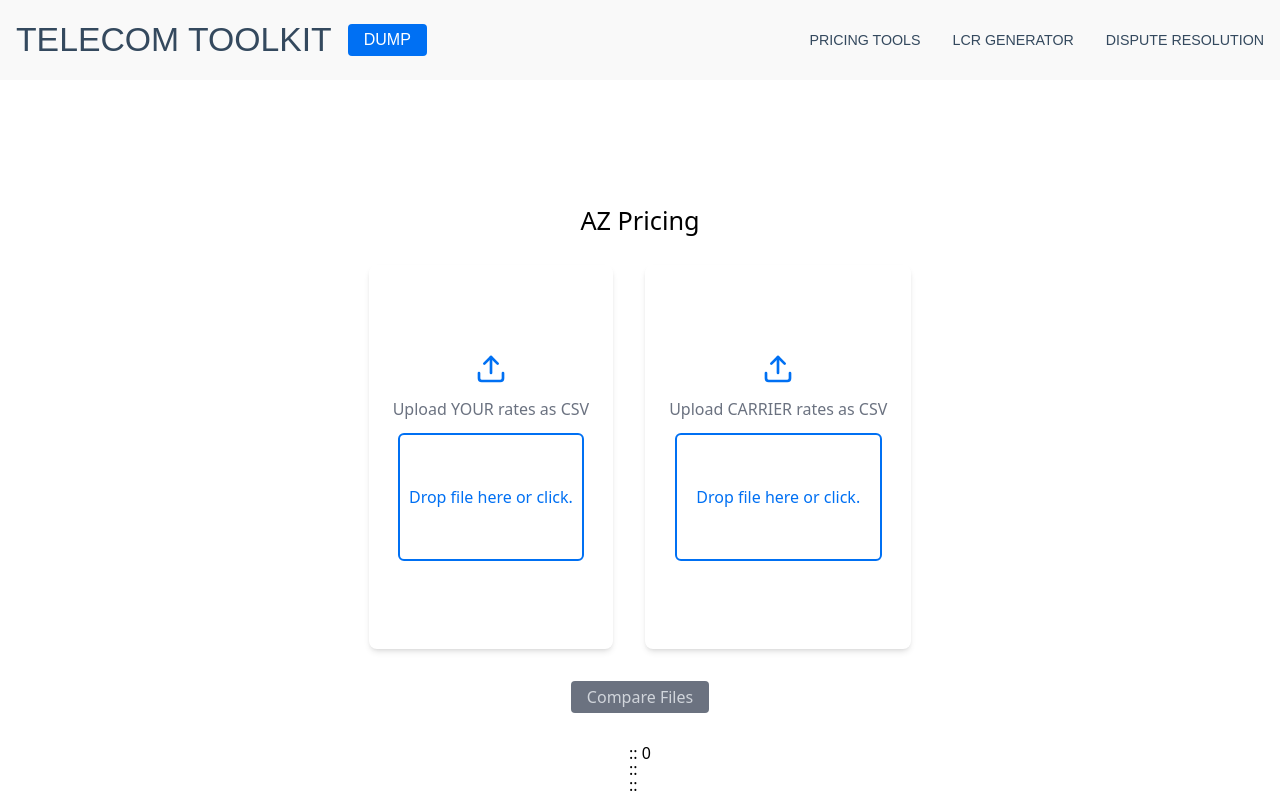
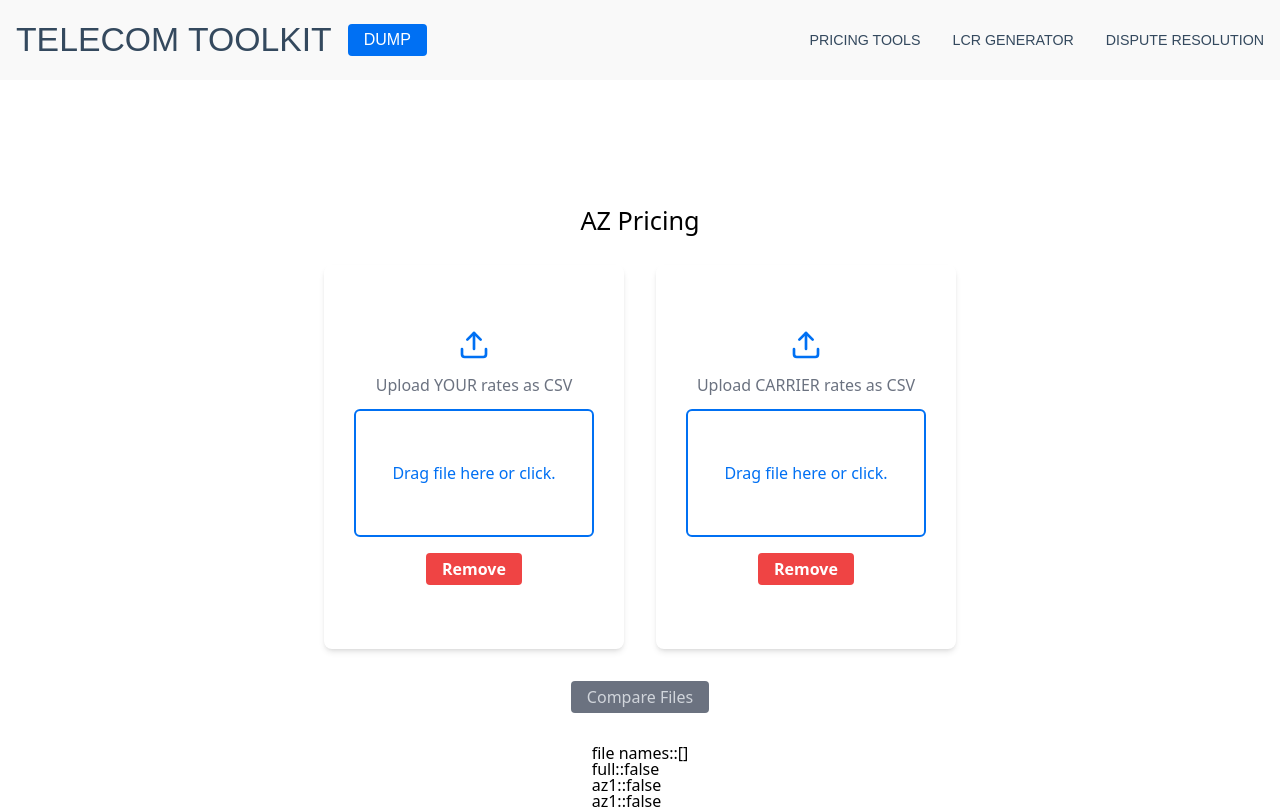
Before and after one commit to kdjordan/voip-accelerator, a Vue app: page / in a window 1280 px wide. Built offline with nearby package versions, Linux system fonts and the light colour scheme.

Commit message:
refactoring Upload comp for Pinia

```diff
--- a/src/App.vue
+++ b/src/App.vue
@@ -9,8 +9,9 @@
 </template>
 
 <script setup>
-	import Header from './components/TheHeader.vue'
+	import Header from './components/TheHeader.vue';
 </script>
+
 <style>
 	.aborder {
 		border: 1px solid red;
--- /dev/null
+++ b/src/components/DeleteButton.vue
@@ -0,0 +1,8 @@
+<template>
+  <button class="bg-red-500 hover:bg-red-700 text-white font-bold py-2 px-4 rounded">
+    Remove
+  </button>
+</template>
+
+<style scoped>
+</style>
--- a/src/components/DumpDbButton.vue
+++ b/src/components/DumpDbButton.vue
@@ -10,7 +10,9 @@
 	function dumpDB() {
 		deleteUS();
 		deleteAZ();
-		window.location.reload();
+		setTimeout(() => {
+			window.location.reload();
+		}, 1000)
 	}
 
 	function deleteUS() {
--- a/src/components/UploadComponent.vue
+++ b/src/components/UploadComponent.vue
@@ -1,24 +1,23 @@
 <template>
-	<div class="max-w-md">
+	<div class="min-w-[300px] max-w-md rounded">
 		<div
 			class="px-6 rounded-lg shadow-md flex flex-col items-center justify-center space-y-4 h-96"
 		>
 			<UploadIcon class="w-8 h-8 text-primary" />
-			<p class="text-muted-foreground">{{ mssg }}</p>
+			<p class="text-muted-foreground">{{ displayMessage }}</p>
 			<div
-				class="w-[95%] h-32 border-2 border-primary rounded-md flex items-center justify-center text-primary hover:bg-primary/10 transition-colors"
+				:class="[
+					'w-[95%] h-32 border-2 border-primary rounded-md flex items-center justify-center text-primary hover:bg-primary/10 transition-colors',
+					{ pulse: false,'bg-green-100': props.disabled },
+				]"
 				@dragover.prevent="onDragOver"
 				@drop.prevent="onDrop"
 				@dragenter="onDragEnter"
 				@dragleave="onDragLeave"
 				@click="selectFile"
 			>
-				<p v-if="!localDBloading">Drop file here or click.</p>
-				<div v-if="localDBloading" class="pulseOverlay h-32">
-					<div class="pulse">
-						<h2>Working on it...</h2>
-					</div>
-				</div>
+				<p>{{ statusMessage }}</p>
+
 				<input
 					type="file"
 					@change="handleFileUpload"
@@ -27,6 +26,7 @@
 					ref="fileInput"
 				/>
 			</div>
+			<DeleteButton />
 		</div>
 		<!-- Column Roles Modal -->
 		<TheModal
@@ -40,12 +40,16 @@
 			@cancel="cancelModal"
 		/>
 	</div>
+	<!-- {{ DBstore.AZfilesUploaded.file1 }}
+	{{ props.compName }} -->
+	<!-- {{ file.name }} -->
 </template>
 
 <script setup lang="ts">
 	import TheModal from './TheModal.vue';
 	import UploadIcon from './UploadIcon.vue';
-	import { ref, computed } from 'vue';
+	import DeleteButton	from './DeleteButton.vue'
+	import { ref, computed, watch } from 'vue';
 	import Papa from 'papaparse';
 	import { useIndexedDB } from '../composables/useIndexDB';
 	import {
@@ -55,9 +59,8 @@
 	import { useDBstore } from '@/stores/db';
 
 	const DBstore = useDBstore();
-	const { storeInIndexedDB, localDBloading, localDBloaded } =
+	const { storeInIndexedDB } =
 		useIndexedDB();
-
 	const file = ref<File | null>(null);
 	const fileInput = ref<HTMLInputElement | null>(null);
 	const columns = ref<string[]>([]);
@@ -66,20 +69,34 @@
 	const isDragOver = ref<boolean>(false);
 	const showModal = ref<boolean>(false);
 	const startLine = ref<number>(1);
-	const loaded = ref<boolean>(false);
-	const successMessage = '<p>We Got it. Nice.</p>';
+	const successMessage = 'We Got it. Nice.';
 
 	const props = defineProps<{
 		mssg: string;
 		DBname: string;
-		compName: string;
+		componentName: string;
+		disabled: boolean;
 	}>();
+	// console.log('props', props)
+
+	const statusMessage = ref('Drag file here or click.');
 
 	const emit = defineEmits(['fileProcessed']);
 
 	const displayMessage = computed(() => {
-		return localDBloaded.value ? successMessage : props.mssg;
+		return props.disabled ? successMessage : props.mssg;
 	});
+
+	// watch([localDBloading, localDBloaded, () => props.mssg], () => {
+	// 	if (localDBloading.value) {
+	// 		statusMessage.value = 'Working on it...';
+	// 	} else if (localDBloaded.value) {
+	// 		statusMessage.value = 'Success!';
+	// 	} else {
+	// 		statusMessage.value = props.mssg;
+	// 	}
+	// });
+
 
 	function handleFileUpload(event: Event) {
 		const target = event.target as HTMLInputElement | null;
@@ -200,17 +217,22 @@
 				await storeInIndexedDB(
 					standardizedData,
 					props.DBname,
-					file.value.name.split('.')[0]
+					file.value.name,
+					props.componentName,
 				);
+				// console.log('emitting ', file.value, props.componentName)
+				emit('fileProcessed', file.value, props.componentName);
 			}
 		} catch (error) {
 			console.error('Error storing data in IndexedDB:', error);
 		}
-		emit('fileProcessed', props.compName);
 	}
 </script>
 
 <style scoped>
+.loaded {
+	background-color: green;
+}
 	.drop-zone {
 		min-height: 150px;
 		position: relative;
@@ -229,19 +251,6 @@
 		animation: pulse 2s infinite;
 	}
 
-	.pulseOverlay {
-		/* position: absolute;
-		top: 0;
-		left: 0;*/
-		width: 100%;
-		height: 100%;
-		display: flex;
-		justify-content: center;
-		align-items: center;
-		background: rgba(255, 255, 255, 0.8);
-		z-index: 10;
-	}
-
 	@keyframes pulse {
 		0% {
 			background-color: #4caf50; /* Initial color */
--- a/src/composables/useIndexDB.ts
+++ b/src/composables/useIndexDB.ts
@@ -1,23 +1,46 @@
-import { createPinia } from 'pinia';
 import { ref } from 'vue';
 import { type StandardizedData } from '../../types/app-types';
 import { useDBstore } from '@/stores/db';
+import { openDB } from 'idb';
 
 const DBstore = useDBstore()
 
 export function useIndexedDB() {
   //local state for components
   const localDBloading = ref<boolean>(false)
-  const localDBloaded = ref<boolean>(false)
+  // const localDBloaded = ref<boolean>(false)
+
+  // async function getIndexedDBStatus() {
+  //   const dbList = await indexedDB.databases();
+  //   if (dbList.length !== 0) {
+  //     for (const dbInfo of dbList) {
+  //       const dbName = dbInfo.name
+
+  //       if(dbName) {
+  //         const db = await openDB(dbName, dbInfo.version);
+  //         console.log('got a DB name ', dbName)
+
+  //         console.log(`Database: ${dbName}`);
+
+  //         for (const fileName of db.objectStoreNames) {
+  //           console.log('initializing from DBs ', fileName, dbName)
+  //           DBstore.addFileUploaded(fileName, dbName)
+  //         }
+  //       }
+  //     }
+  //   }
+
+  //   return dbList;
+  // }
 
 
-  async function storeInIndexedDB(data: StandardizedData[], DBname: string, fileName: string) {
-    console.log('running ', fileName, DBstore.globalDBVersion);
+  async function storeInIndexedDB(data: StandardizedData[], dbName: string, fileName: string, componentName: string) {
+    console.log('running ', dbName, fileName, componentName);
 
-    const request = indexedDB.open(DBname, DBstore.globalDBVersion);
+    const request = indexedDB.open(dbName, DBstore.globalDBVersion);
 
     request.onupgradeneeded = (event) => {
-      localDBloading.value = true
+      // localDBloading.value = true
       DBstore.setGlobalFileIsUploading(true)
       const db = (event.target as IDBOpenDBRequest).result;
       if (db) {
@@ -44,14 +67,12 @@ export function useIndexedDB() {
 
 
         transaction.oncomplete = () => {
-          localDBloading.value = false
-          localDBloaded.value = true
+          // localDBloading.value = false
           DBstore.setGlobalFileIsUploading(false)
-          DBstore.incrementGlobalDBVersion()
-          DBname === 'az' ? DBstore.incrementAzFileCount() : DBstore.incrementUsFileCount()
           //set file names into createPinia
-          DBstore.addFilenameTracking(DBname, fileName)
-          console.log('Data stored successfully', localDBloaded.value );
+          DBstore.addFileUploaded(componentName, dbName, fileName)
+          console.log('would add this to store ', fileName, dbName,  componentName )
+
           db.close();
         };
 
@@ -124,6 +145,5 @@ export function useIndexedDB() {
     storeInIndexedDB,
     loadFromIndexedDB,
     localDBloading,
-    localDBloaded
   };
 }
--- a/src/stores/db.ts
+++ b/src/stores/db.ts
@@ -1,4 +1,4 @@
-import { type UploadedFileTracker } from './../../types/app-types';
+import { type UploadedFileTracker, type FileUpload } from './../../types/app-types';
 import { defineStore } from 'pinia'
 
 
@@ -6,46 +6,71 @@ export const useDBstore = defineStore('DBstate', {
   state: () => {
     return {
       globalDBVersion: 1,
+      filesUploaded: new Map<string, FileUpload>() as UploadedFileTracker,
       globalFileIsUploading: false,
-      AZfilesUploaded : {
-        file1: '',
-        file2: '',
-        fileCount: 0
-      } as UploadedFileTracker,
-      USfilesUploaded: {
-        file1: '',
-        file2: '',
-        fileCount: 0
-      } as UploadedFileTracker,
-      objectStoreNames: new Map<string, string>(),
     }
+  },
+  getters: {
+    isComponentDisabled: (state) => (componentName: string): boolean => {
+      for (const comp of state.filesUploaded) {
+        if (comp[0] === componentName) {
+          return true;
+        }
+      }
+      return false;
+    },
+    getIsAZfull(state) {
+      let azFileCount = 0;
+      state.filesUploaded.forEach(file => {
+        if (file.dbName === 'az') {
+          azFileCount++;
+        }
+      });
+      return azFileCount === 2;
+    },
+    getAZFileNames(state) {
+      const azFileNames: string[] = [];
+      state.filesUploaded.forEach((file, fileName) => {
+        if (file.dbName === 'az') {
+          azFileNames.push(fileName);
+        }
+      });
+      return azFileNames;
+    },
+    getIsUSfull(state) {
+      let azFileCount = 0;
+      state.filesUploaded.forEach(file => {
+        if (file.dbName === 'us') {
+          azFileCount++;
+        }
+      });
+      return azFileCount === 2;
+    },
+    getUSFileNames(state) {
+      const azFileNames: string[] = [];
+      state.filesUploaded.forEach((file, fileName) => {
+        if (file.dbName === 'us') {
+          azFileNames.push(fileName);
+        }
+      });
+      return azFileNames;
+    },
   },
   actions: {
     setGlobalFileIsUploading(isUploading: boolean) {
       this.globalFileIsUploading = isUploading;
       console.log('in store setting globalUploading', this.globalFileIsUploading)
     },
-    incrementAzFileCount() {
-      this.AZfilesUploaded.fileCount++;
-      console.log('updatd AZcount ', this.AZfilesUploaded.fileCount)
-    },
-    incrementUsFileCount() {
-      this.USfilesUploaded.fileCount++;
-    },
     incrementGlobalDBVersion() {
       this.globalDBVersion++
       console.log('updatd globalDBVersion ', this.globalDBVersion)
     },
-    addFilenameTracking(dbName: string, fileName: string) {
-      if(dbName === 'az') {
-        this.AZfilesUploaded.file1 === '' ? this.AZfilesUploaded.file1 = fileName : this.AZfilesUploaded.file2 = fileName
-      } else if (dbName === 'us') {
-        this.USfilesUploaded.file1 === '' ? this.USfilesUploaded.file1 = fileName : this.USfilesUploaded.file2 = fileName
-      }
+    addFileUploaded(componentName: string, dbName: string, fileName: string) {
+      this.incrementGlobalDBVersion()
+      // const dbPrefix = dbName.split('filesUploaded')[0]; // Assuming the dbName includes a prefix like 'AZfilesUploaded'
+      this.filesUploaded.set(componentName, { dbName: dbName, fileName: fileName });
+      // console.log('File added from initial state:', fileName, { db: dbPrefix, fileName });
     },
-    setObjectStoreName(key: string, name: string) {
-      this.objectStoreNames.set(key, name);
-    }
   },
 
 })
--- a/src/views/AzPricing.vue
+++ b/src/views/AzPricing.vue
@@ -2,44 +2,40 @@
 	<div class="flex flex-col items-center pt-32 gap-8">
 		<h1 class="text-sizeLg">AZ Pricing</h1>
 
-		<div class="flex items-center justify-center gap-8">
+		<div class="flex items-center justify-center gap-8 flex-wrap">
 			<UploadComponent
 				mssg="Upload YOUR rates as CSV"
 				DBname="az"
-				compName="az1"
-				@fileProcessed="handleFileProcessedEmit"
-				:class="{
-					'bg-green-100': DBstore.AZfilesUploaded.file1 !== '',
-				}"
+				componentName="az1"
+				:disabled="DBstore.isComponentDisabled('az1')"
 			/>
+
 			<UploadComponent
 				mssg="Upload CARRIER rates as CSV"
 				DBname="az"
-				compName="az2"
-				@fileProcessed="handleFileProcessedEmit"
-				:class="{
-					'bg-green-100': DBstore.AZfilesUploaded.file2 !== '',
-				}"
+				componentName="az2"
+				:disabled="DBstore.isComponentDisabled('az2')"
 			/>
 		</div>
 		<div>
 			<button
 				@click="makeReport"
-				:disabled="DBstore.AZfilesUploaded.fileCount !== 2"
+				:disabled="!DBstore.getIsAZfull"
 				:class="{
 					'bg-blue-500 hover:bg-blue-600 text-white':
-						DBstore.AZfilesUploaded.fileCount === 2,
+						DBstore.getIsAZfull,
 					'bg-gray-500 text-gray-300 cursor-not-allowed':
-						DBstore.AZfilesUploaded.fileCount !== 2,
+						!DBstore.getIsAZfull,
 				}"
 				class="py-2 px-4 rounded transition text-center"
 			>
 				Compare Files
 			</button>
 		</div>
-		:: {{ DBstore.AZfilesUploaded.fileCount }}<br />
-		::{{ DBstore.AZfilesUploaded.file1 }}<br />
-		:: {{ DBstore.AZfilesUploaded.file2 }}
+		file names::{{ DBstore.getAZFileNames }}<br />
+		full::{{ DBstore.getIsAZfull }}<br />
+		az1::{{ DBstore.isComponentDisabled('az1') }}<br />
+		az1::{{ DBstore.isComponentDisabled('az2') }}<br />
 		<!-- <div v-else>
         <GenerateReport
           v-if="report"
@@ -51,27 +47,23 @@
 </template>
 
 <script setup lang="ts">
+	import { onMounted } from 'vue';
 	import { ref } from 'vue';
 	import UploadComponent from '../components/UploadComponent.vue';
 	import GenerateReport from '../components/GenerateReport.vue';
 	import { type ComparisonReport } from '../../types/app-types';
-
 	import { useDBstore } from '@/stores/db';
-
+	// const {getters} = useDBstore();
 	const DBstore = useDBstore();
 
-	const file1Loaded = ref<boolean>(false);
-	const file2Loaded = ref<boolean>(false);
+	import { useIndexedDB } from '../composables/useIndexDB';
+	// const { getIndexedDBStatus } = useIndexedDB();
 
-	function handleFileProcessedEmit(fileName: string) {
-		console.log('caught it', fileName);
-		file1Loaded.value
-			? (file1Loaded.value = true)
-			: (file2Loaded.value = true);
-	}
-
-	// const file1 = ref<File | null>(null);
-	// const file2 = ref<File | null>(null);
+	onMounted(async () => {
+		// const dbStatus = await getIndexedDBStatus();
+		// console.log('got db status ', dbStatus);
+		// indexedDBStore.setDBStatus(dbStatus);
+	});
 
 	// const isReporting = ref<boolean>(false);
 	// const report = ref<ComparisonReport | null>(null);
@@ -82,5 +74,6 @@
 
 	function makeReport() {
 		//start the web worker to generate report
+		console.log('clickin');
 	}
 </script>
```
Also changed, not shown: src/composables/useSessionStorage.ts (added, +28 -0 lines), src/views/UsPricing.vue (+12 -17 lines), types/app-types.ts (+6 -5 lines), 1 other file (tests, documents, lock files or other folders). Lines whose indentation alone changed are shown as unchanged.
